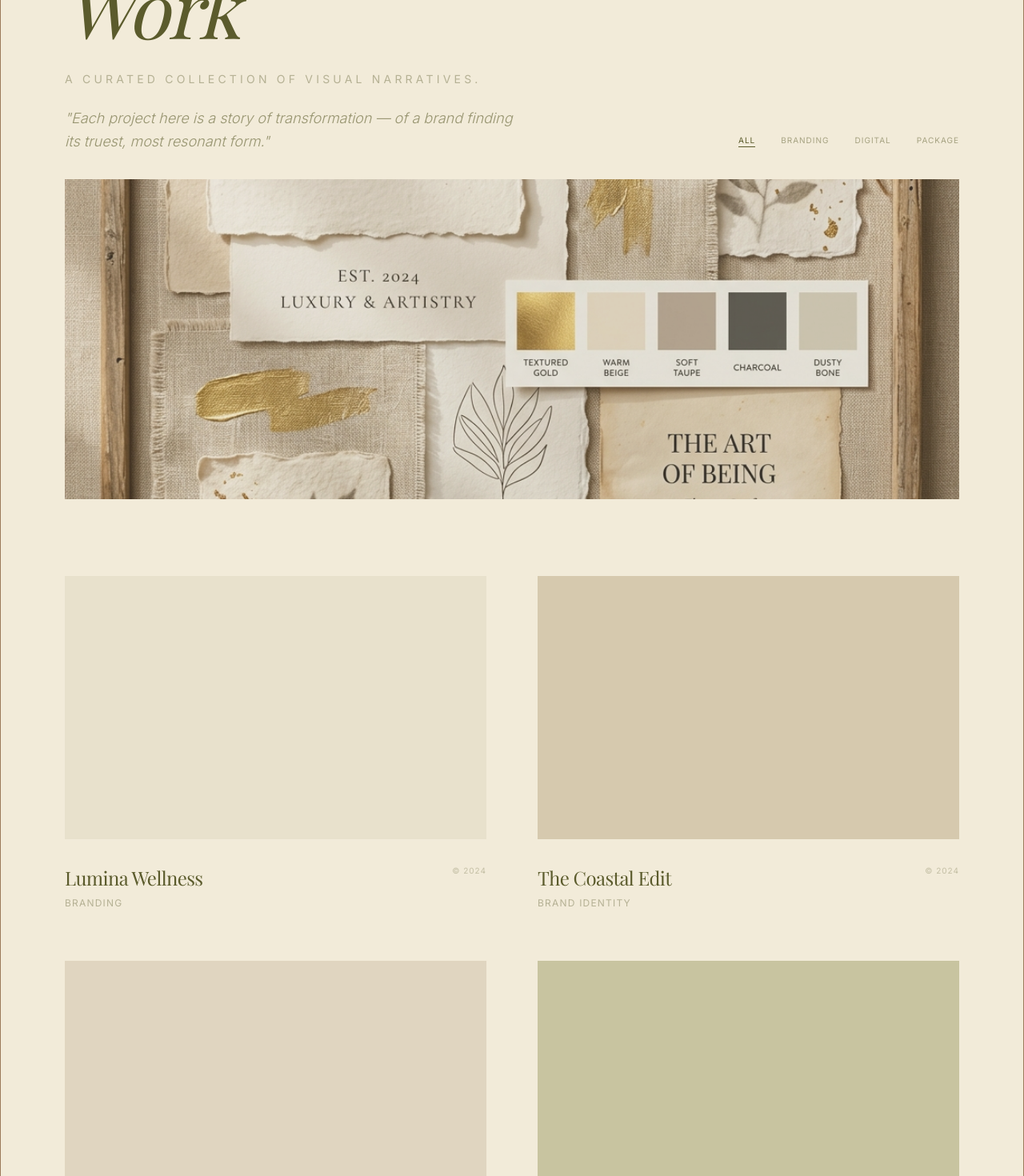
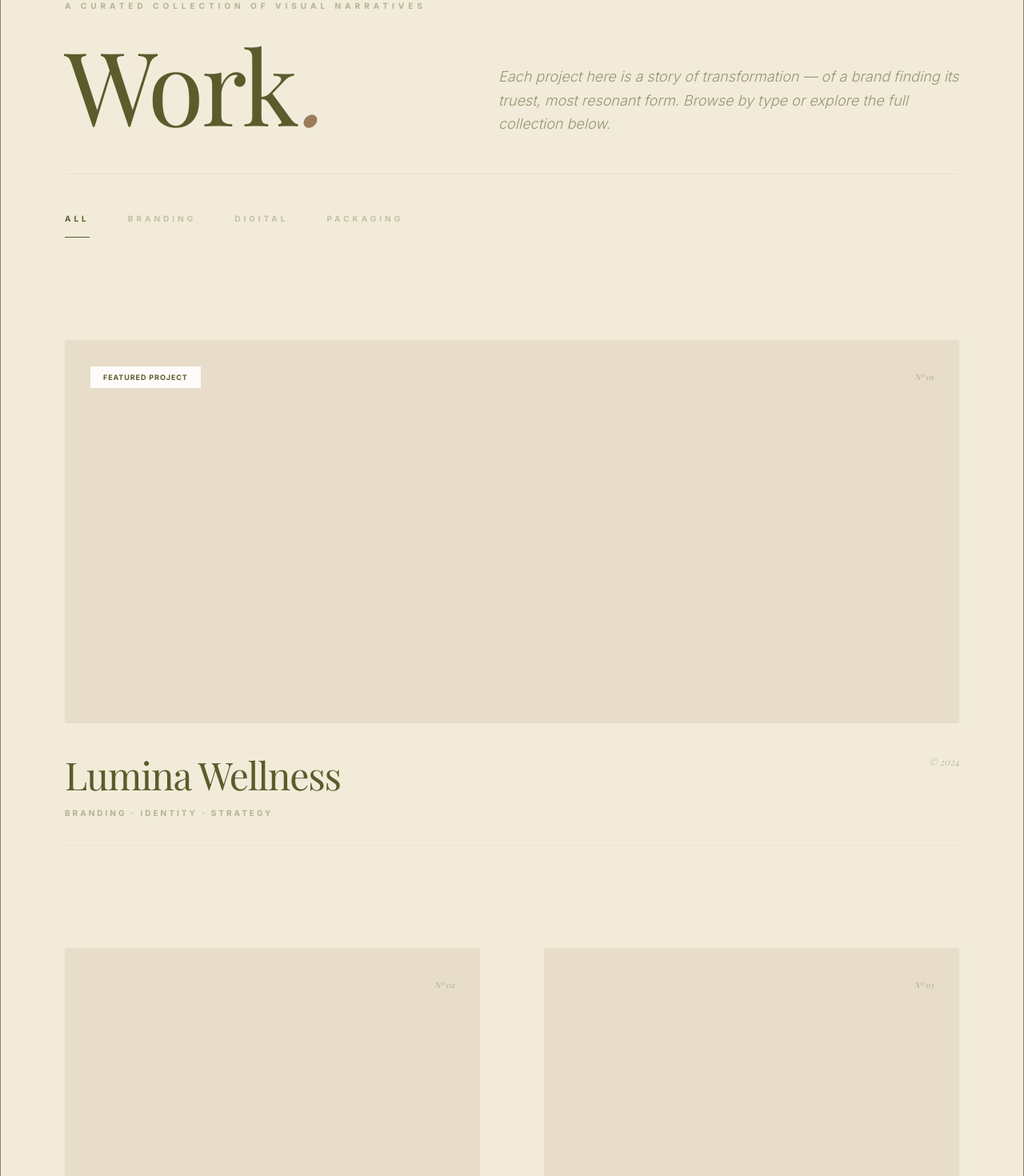
Before and after one commit to duuuuhnice/sestra-visuals-site, a Next.js app: page /portfolio in a window 1280 px wide. Shown: the part 200-1670 px from the top of the page at 80% size. Built offline with nearby package versions, Linux system fonts and the light colour scheme; a web font is replaced by a local one.

Commit message:
feat: complete structural and project clone of portfolio page with dynamic filtering

```diff
--- a/src/app/portfolio/page.tsx
+++ b/src/app/portfolio/page.tsx
@@ -1,76 +1,173 @@
 "use client";
 
-import { motion } from "framer-motion";
+import { useState } from "react";
+import { motion, AnimatePresence } from "framer-motion";
 import Image from "next/image";
+import Link from "next/link";
+
+const projects = [
+  {
+    id: "01",
+    title: "Lumina Wellness",
+    category: "BRANDING · IDENTITY · STRATEGY",
+    year: "© 2024",
+    filter: "BRANDING",
+    isFeatured: true
+  },
+  {
+    id: "02",
+    title: "The Coastal Edit",
+    category: "BRAND IDENTITY",
+    year: "© 2024",
+    filter: "BRANDING",
+    isFeatured: false
+  },
+  {
+    id: "03",
+    title: "Aura Skincare",
+    category: "PACKAGING · VISUAL IDENTITY",
+    year: "© 2024",
+    filter: "PACKAGING",
+    isFeatured: false
+  },
+  {
+    id: "04",
+    title: "Nordic Haven",
+    category: "INTERIOR CURATION · DIGITAL",
+    year: "© 2024",
+    filter: "DIGITAL",
+    isFeatured: false
+  },
+  {
+    id: "05",
+    title: "Amoura Studio",
+    category: "BRAND MESSAGING · CONTENT",
+    year: "© 2024",
+    filter: "BRANDING",
+    isFeatured: false
+  },
+  {
+    id: "06",
+    title: "Brand No. 6",
+    category: "DIGITAL · STRATEGY",
+    year: "© 2023",
+    filter: "DIGITAL",
+    isFeatured: false
+  },
+];
+
+const filters = ["ALL", "BRANDING", "DIGITAL", "PACKAGING"];
 
 export default function Portfolio() {
-  const projects = [
-    { id: 1, title: "Lumina Wellness", category: "Branding", color: "bg-[#E8E1CC]" },
-    { id: 2, title: "The Coastal Edit", category: "Brand Identity", color: "bg-[#D6C9AE]" },
-    { id: 3, title: "Aura Skincare", category: "Packaging", color: "bg-[#E0D5C0]" },
-    { id: 4, title: "Nordic Haven", category: "Interior Curation", color: "bg-[#C8C4A0]" },
-    { id: 5, title: "Sōl Collective", category: "Strategy", color: "bg-[#EDE6D2]" },
-    { id: 6, title: "Verdant Living", category: "Digital Design", color: "bg-[#D4D0B0]" },
-  ];
+  const [activeFilter, setActiveFilter] = useState("ALL");
+
+  const filteredProjects = activeFilter === "ALL"
+    ? projects
+    : projects.filter(p => p.filter === activeFilter);
 
   return (
-    <div className="pt-40 pb-32">
+    <div className="pt-48 pb-32 bg-sestra-cream min-h-screen">
       <div className="editorial-container">
-        <header className="mb-24 space-y-8">
-          <h1 className="text-5xl md:text-8xl text-sestra-teal font-serif italic">Work</h1>
-          <div className="flex flex-col md:flex-row justify-between gap-12 md:items-end">
-            <div className="space-y-6 max-w-xl">
-              <p className="text-sm uppercase tracking-[0.3em] text-foreground/40">
-                A curated collection of visual narratives.
+        {/* Hero Section */}
+        <header className="mb-32 space-y-12">
+          <div className="space-y-6">
+            <span className="text-[10px] uppercase tracking-[0.5em] text-sestra-teal/40 font-bold">
+              A CURATED COLLECTION OF VISUAL NARRATIVES
+            </span>
+            <div className="flex flex-col lg:flex-row lg:justify-between lg:items-end gap-12">
+              <h1 className="text-6xl md:text-9xl text-sestra-teal font-serif">
+                Work<span className="serif-italic">.</span>
+              </h1>
+              <p className="text-lg text-foreground/60 max-w-xl leading-relaxed font-light italic">
+                Each project here is a story of transformation — of a brand finding its truest, most resonant form. Browse by type or explore the full collection below.
               </p>
-              <p className="text-lg text-foreground/60 leading-relaxed font-light italic">
-                "Each project here is a story of transformation — of a brand finding its truest, most resonant form."
-              </p>
-            </div>
-            <div className="flex gap-8 text-[10px] uppercase tracking-widest text-foreground/50 pb-2">
-              <span className="border-b border-sestra-teal text-sestra-teal cursor-pointer">All</span>
-              <span className="hover:text-sestra-teal cursor-pointer transition-colors">Branding</span>
-              <span className="hover:text-sestra-teal cursor-pointer transition-colors">Digital</span>
-              <span className="hover:text-sestra-teal cursor-pointer transition-colors">Package</span>
             </div>
           </div>
 
-          <div className="relative w-full h-[400px] bg-sestra-sand overflow-hidden">
-             <Image
-               src="/images/portfolio-mood.png"
-               alt="Portfolio Mood"
-               fill
-               className="object-cover opacity-80"
-             />
-             <div className="absolute inset-0 bg-sestra-teal/5" />
+          {/* Filtering */}
+          <div className="pt-12 border-t border-sestra-teal/5">
+            <div className="flex gap-12 text-[10px] uppercase tracking-[0.4em] font-bold">
+              {filters.map((filter) => (
+                <button
+                  key={filter}
+                  onClick={() => setActiveFilter(filter)}
+                  className={`transition-all duration-500 relative pb-4 ${
+                    activeFilter === filter ? "text-sestra-teal" : "text-sestra-teal/30 hover:text-sestra-teal/60"
+                  }`}
+                >
+                  {filter}
+                  {activeFilter === filter && (
+                    <motion.div
+                      layoutId="activeFilter"
+                      className="absolute bottom-0 left-0 w-full h-[1px] bg-sestra-teal"
+                    />
+                  )}
+                </button>
+              ))}
+            </div>
           </div>
         </header>
 
-        <div className="grid grid-cols-1 md:grid-cols-2 lg:grid-cols-2 gap-16">
-          {projects.map((project, idx) => (
+        {/* Project Grid */}
+        <div className="space-y-32">
+          <AnimatePresence mode="wait">
             <motion.div
-              key={project.id}
-              initial={{ opacity: 0, y: 30 }}
-              whileInView={{ opacity: 1, y: 0 }}
-              viewport={{ once: true }}
-              transition={{ duration: 0.8, delay: idx * 0.1 }}
-              className="group cursor-pointer"
+              key={activeFilter}
+              initial={{ opacity: 0, y: 20 }}
+              animate={{ opacity: 1, y: 0 }}
+              exit={{ opacity: 0, y: -20 }}
+              transition={{ duration: 0.5 }}
+              className="grid grid-cols-1 md:grid-cols-2 gap-x-20 gap-y-32"
             >
-              <div className={`relative aspect-[16/10] overflow-hidden ${project.color} transition-transform duration-1000 group-hover:scale-[1.02]`}>
-                <div className="absolute inset-0 flex items-center justify-center">
-                  <span className="text-sestra-teal/10 font-serif text-3xl opacity-0 group-hover:opacity-100 transition-opacity duration-700">View Project</span>
+              {filteredProjects.map((project, idx) => (
+                <div
+                  key={project.id}
+                  className={`group space-y-10 ${project.isFeatured ? "md:col-span-2" : ""}`}
+                >
+                  <div className={`relative overflow-hidden bg-sestra-sand/40 ${project.isFeatured ? "aspect-[21/9]" : "aspect-[4/5]"}`}>
+                    <div className="absolute inset-0 bg-sestra-teal/0 group-hover:bg-sestra-teal/10 transition-all duration-700 z-10" />
+                    {project.isFeatured && (
+                       <div className="absolute top-8 left-8 z-20">
+                          <span className="px-4 py-2 bg-white/90 backdrop-blur-md text-[9px] uppercase tracking-widest font-bold text-sestra-teal">Featured Project</span>
+                       </div>
+                    )}
+                    <div className="absolute top-8 right-8 z-20">
+                       <span className="text-[10px] text-sestra-teal/40 font-serif italic">Nº {project.id}</span>
+                    </div>
+                    {/* Project Mood Image (Simplified for clone) */}
+                    <div className="absolute inset-0 flex items-center justify-center opacity-0 group-hover:opacity-100 transition-opacity duration-1000 z-20">
+                       <span className="text-xs uppercase tracking-[0.4em] text-sestra-teal/60 font-bold border-b border-sestra-teal/20 pb-2">View Project</span>
+                    </div>
+                  </div>
+
+                  <div className="flex justify-between items-start pb-8 border-b border-sestra-teal/5">
+                    <div className="space-y-4">
+                      <h2 className="text-3xl md:text-5xl text-sestra-teal font-serif group-hover:text-sestra-mahogany transition-colors duration-500">
+                        {project.title}
+                      </h2>
+                      <p className="text-[10px] uppercase tracking-[0.3em] text-foreground/40 font-bold">
+                        {project.category}
+                      </p>
+                    </div>
+                    <span className="text-xs text-foreground/30 font-serif italic">{project.year}</span>
+                  </div>
                 </div>
-              </div>
-              <div className="mt-8 flex justify-between items-start">
-                <div>
-                  <h2 className="text-2xl text-sestra-teal">{project.title}</h2>
-                  <p className="text-xs uppercase tracking-widest text-foreground/40 mt-2">{project.category}</p>
-                </div>
-                <span className="text-[10px] uppercase tracking-widest text-foreground/30">© 2024</span>
-              </div>
+              ))}
             </motion.div>
-          ))}
+          </AnimatePresence>
         </div>
+
+        {/* Footer CTA */}
+        <section className="mt-48 pt-32 border-t border-sestra-teal/5 text-center space-y-16">
+          <h2 className="text-4xl md:text-7xl text-sestra-teal font-serif">
+            Ready to see your name <br className="hidden md:block" /> in this <span className="serif-italic">collection?</span>
+          </h2>
+          <div className="pt-8">
+            <Link href="/contact" className="btn-premium px-16">
+              Begin Your Narrative
+            </Link>
+          </div>
+        </section>
       </div>
     </div>
   );
```
